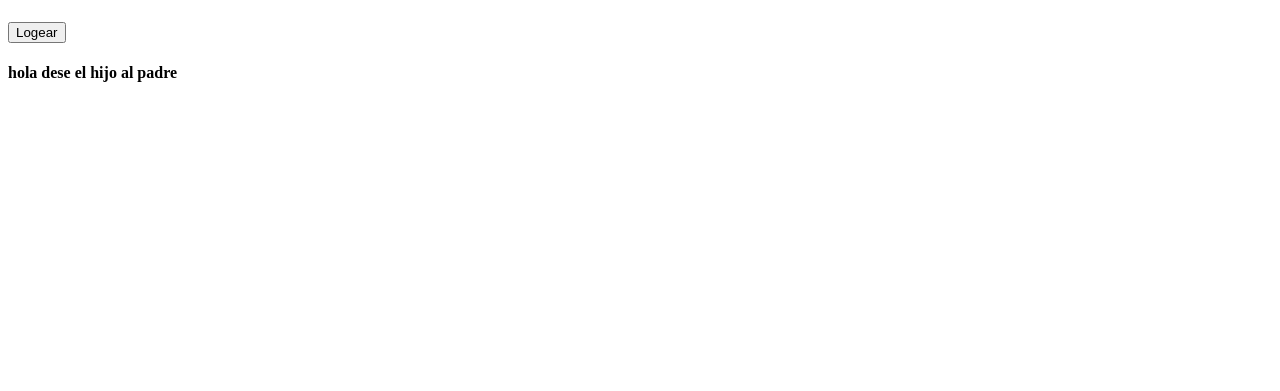
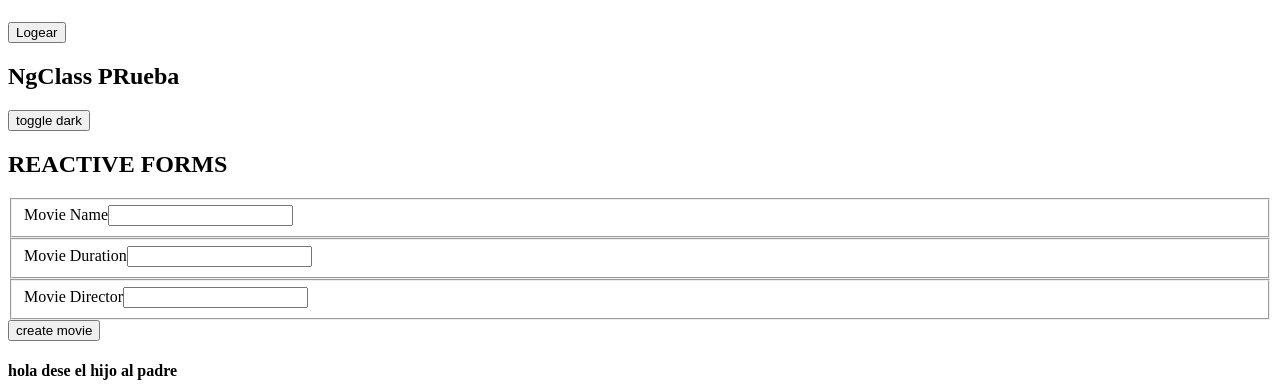
Before and after one commit to GaRIEN/CURSOS, an Angular app in the folder angular/CursoAngular/: page / in a window 1280 px wide. Shown: the part 2704-3095 px from the top of the page. Before the commit the page ends 2808 px from the top, so only its background shows below. Built offline with nearby package versions, Linux system fonts and the light colour scheme.

Commit message:
clase de formularios

```diff
--- a/angular/CursoAngular/src/app/components/header/header.component.css
+++ b/angular/CursoAngular/src/app/components/header/header.component.css
@@ -0,0 +1,4 @@
+.dark {
+  background-color: black;
+  color: white;
+}
--- a/angular/CursoAngular/src/app/components/header/header.component.html
+++ b/angular/CursoAngular/src/app/components/header/header.component.html
@@ -40,3 +40,25 @@
 <h3>COMUNICACION HIJO A PADRE</h3>
 
 <button (click)="handleLogin()">Logear</button>
+
+<h2 [ngClass]="{ dark: isDark }">NgClass PRueba</h2>
+<button (click)="toggleDark()">toggle dark</button>
+
+<h2>REACTIVE FORMS</h2>
+
+<form [formGroup]="movieForm" (submit)="handleSubmit()">
+  <fieldset>
+    <label for="movie-name">Movie Name</label>
+    <input type="text" id="movie-name" formControlName="name" />
+  </fieldset>
+  <fieldset>
+    <label for="movie-duration">Movie Duration</label>
+    <input type="text" id="movie-duration" formControlName="duration" />
+  </fieldset>
+  <fieldset>
+    <label for="movie-director">Movie Director</label>
+    <input type="text" id="movie-director" formControlName="director" />
+  </fieldset>
+
+  <button>create movie</button>
+</form>
--- a/angular/CursoAngular/src/app/components/header/header.component.ts
+++ b/angular/CursoAngular/src/app/components/header/header.component.ts
@@ -1,12 +1,18 @@
 import { Component, input, output } from '@angular/core';
 
-import { FormsModule } from '@angular/forms';
+import {
+  FormControl,
+  FormGroup,
+  FormsModule,
+  ReactiveFormsModule,
+} from '@angular/forms';
 import product from '../../models/Productus';
+import { NgClass } from '@angular/common';
 
 @Component({
   selector: 'app-header',
   standalone: true,
-  imports: [FormsModule],
+  imports: [FormsModule, NgClass, ReactiveFormsModule],
   templateUrl: './header.component.html',
   styleUrls: ['./header.component.css'],
 })
@@ -108,6 +114,29 @@ export class HeaderComponent {
 
   gato: string = '';
   product: product;
+  // constructor() {
+  //   this.gato = 'llama';
+  //   this.product = {
+  //     name: 'computer',
+  //     price: 1000,
+  //     isForsale: true,
+  //   };
+  // }
+
+  isDark: boolean = false;
+
+  toggleDark() {
+    this.isDark = !this.isDark;
+  }
+
+  //FORMULARIOS
+
+  movieForm: FormGroup; //para el formulario
+  //para los campos
+  name: FormControl;
+  duration: FormControl;
+  director: FormControl;
+
   constructor() {
     this.gato = 'llama';
     this.product = {
@@ -115,7 +144,21 @@ export class HeaderComponent {
       price: 1000,
       isForsale: true,
     };
+
+    //para los formularios
+
+    this.name = new FormControl('');
+    this.duration = new FormControl('');
+    this.director = new FormControl('');
+
+    this.movieForm = new FormGroup({
+      name: this.name,
+      duration: this.duration,
+      director: this.duration,
+    });
   }
 
-
+  handleSubmit(): void {
+    console.log(this.movieForm.value);
+  }
 }
```
